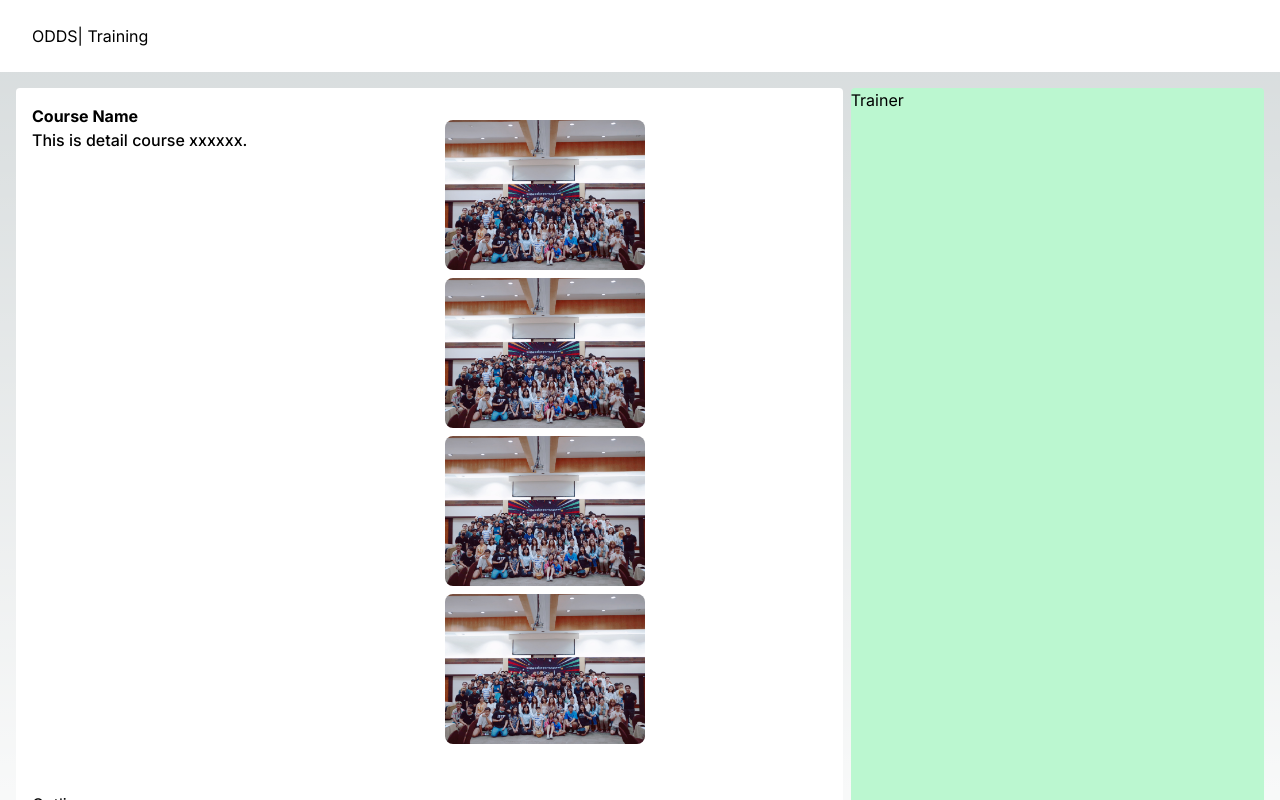
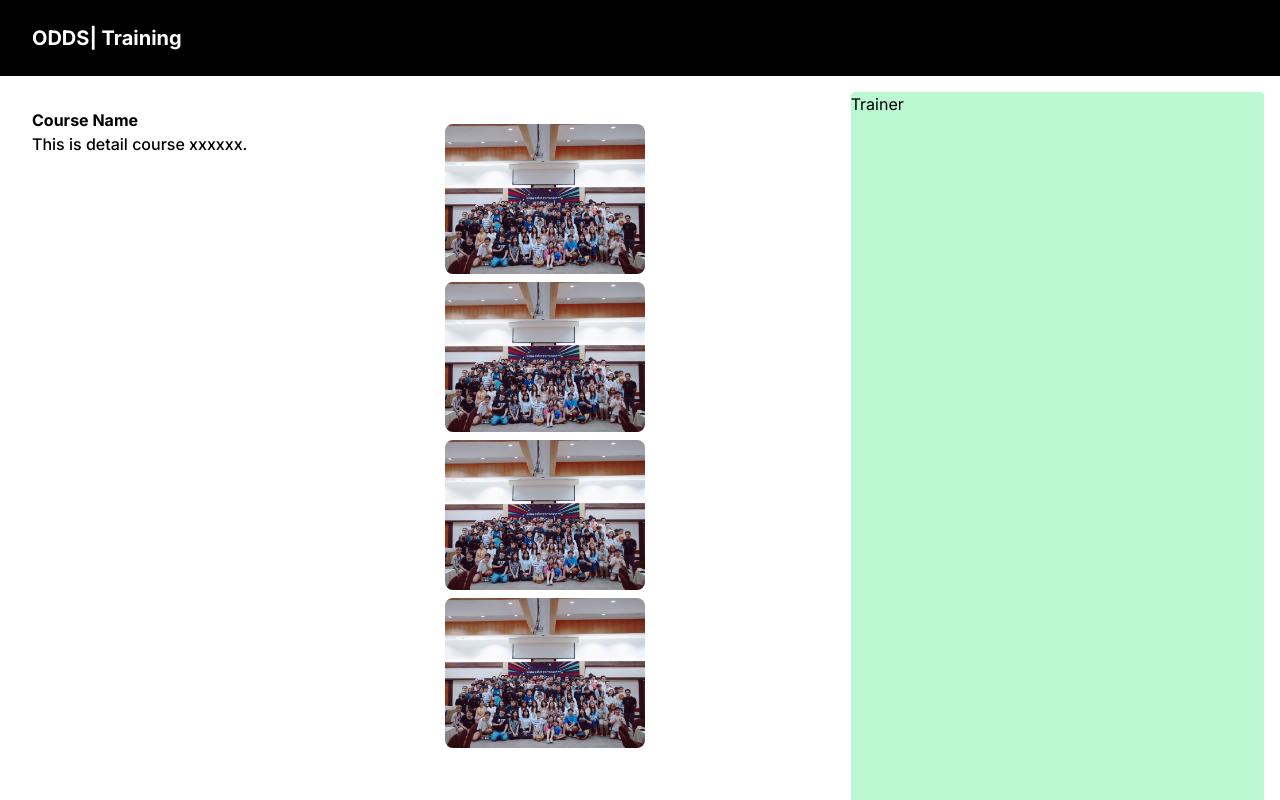
Before and after one commit to oddsteam/training, a Next.js app: page /courses/1 in a window 1280 px wide. Shown: the top 800 px of the page. Built offline with nearby package versions, Linux system fonts and the light colour scheme; no server answers.

Commit message:
course detail layout

```diff
--- a/src/app/courses/[id]/page.tsx
+++ b/src/app/courses/[id]/page.tsx
@@ -1,8 +1,24 @@
+"use client"
+
 import Image from "next/image";
+import { useEffect, useState } from "react";
 export default function CourseDetail({ params }: { params: { id: string } }) {
+
+  const [data, setData] = useState(null)
+  const [isLoading, setLoading] = useState(true)
+
+  useEffect(() => {
+    fetch('/api/profile-data')
+      .then((res) => res.json())
+      .then((data) => {
+        setData(data)
+        setLoading(false)
+      })
+  }, [])
+
   return (
     <>
-      <div className="flex justify-between m-4 gap-2">
+      <div className="flex w-full justify-between p-4 gap-2 bg-white">
         <div className="flex flex-col w-2/3 bg-white rounded">
           <div className="w-full flex m-4">
             <div className="mb-4 w-1/2">
--- a/src/app/layout.tsx
+++ b/src/app/layout.tsx
@@ -17,7 +17,7 @@ export default function RootLayout({
   return (
     <html lang="en">
       <body className={inter.className}>
-        <header className="bg-white">
+        <header className="bg-black">
           <nav
             className="mx-auto flex max-w-7xl items-center justify-between p-6 lg:px-8"
             aria-label="Global"
@@ -25,7 +25,7 @@ export default function RootLayout({
             <div className="flex lg:flex-1">
               <a href="#" className="-m-1.5 p-1.5">
                 <span className="sr-only">Your Company</span>
-                <h1>ODDS| Training</h1>
+                <h1 className="text-white text-xl font-bold">ODDS| Training</h1>
               </a>
             </div>
             <div className="flex lg:hidden"></div>
```
